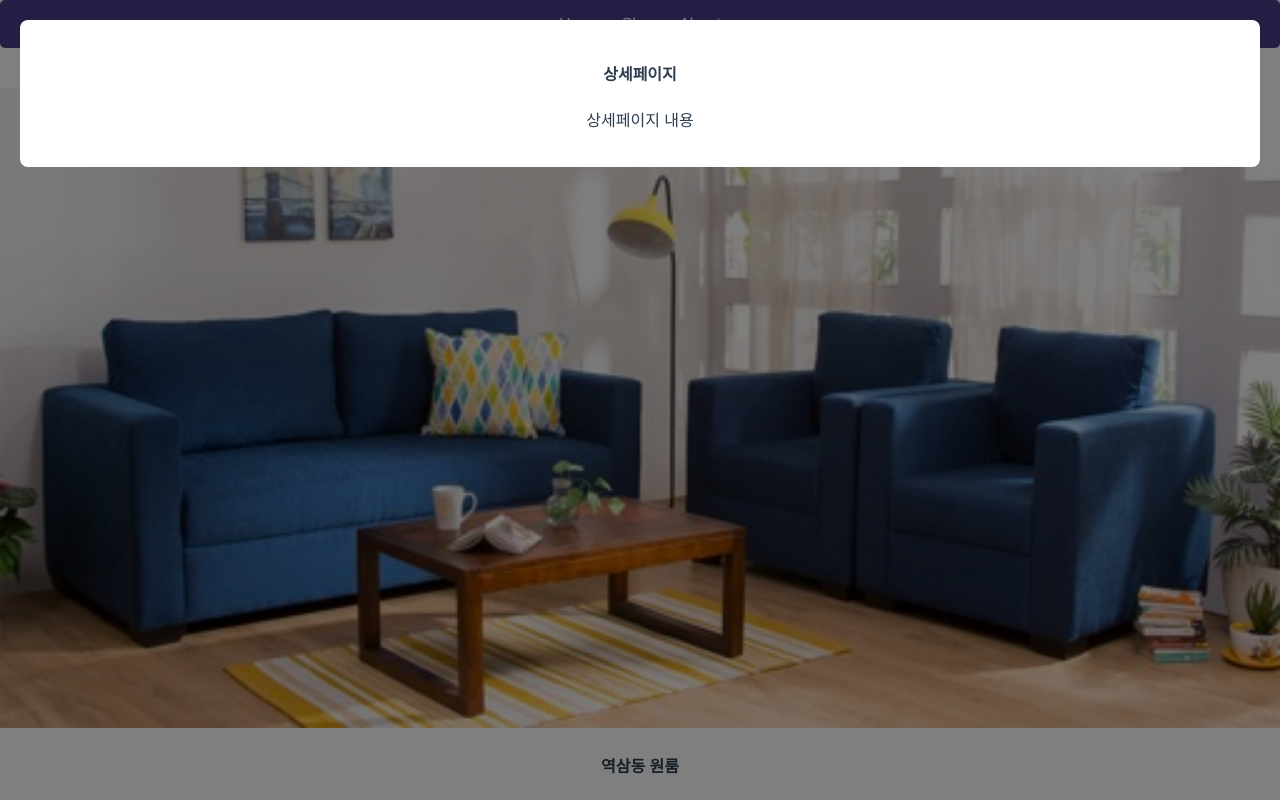
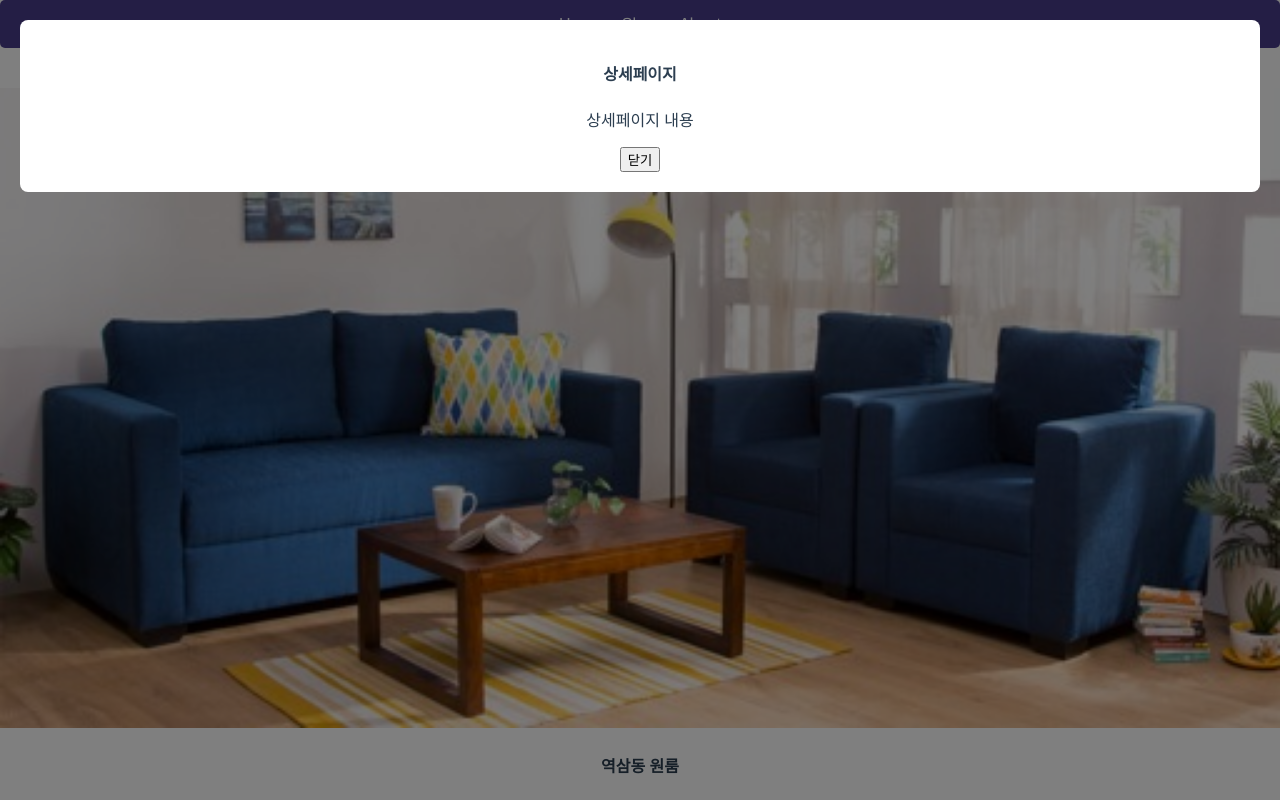
Before and after one commit to minz-cha/vue-property, a Vue app: page / in a window 1280 px wide. Both pictures are taken after a click on the element "역삼동 원룸". Shown: the top 800 px of the page. Built offline with nearby package versions, Linux system fonts and the light colour scheme.

Commit message:
[ADD] 모달창 닫는 버튼 생성

```diff
--- a/src/App.vue
+++ b/src/App.vue
@@ -1,9 +1,10 @@
 <template>
 
-  <div class="black-bg" v-if="모달창open == true">
+  <div class="black-bg" v-if="modal == true">
     <div class="white-bg">
       <h4>상세페이지</h4>
       <p>상세페이지 내용</p>
+      <button @click="modal = false">닫기</button>
     </div>
   </div>
 
@@ -13,7 +14,7 @@
 
   <div v-for="(a,i) in 3" :key="i">
     <img :src="require('./assets/room' + i + '.jpg')" class = "room-img">
-    <h4 @click="모달창open = true">{{ products[i] }}</h4>
+    <h4 @click="modal = true">{{ products[i] }}</h4>
     <p>{{ price[i] }}만원</p>
     <button @click="increase(i)">허위매물 신고</button> <span>신고수: {{신고수[i]}} </span>
   </div>
@@ -25,7 +26,7 @@
   name: 'App',
   data(){
     return {
-      모달창open : false,
+      modal : false,
       신고수 : [0, 0, 0],
       menu: ['Home', 'Shop', 'About'],
       products : ['역삼동 원룸', '천호동 원룸', '마포구 원룸'],
```
